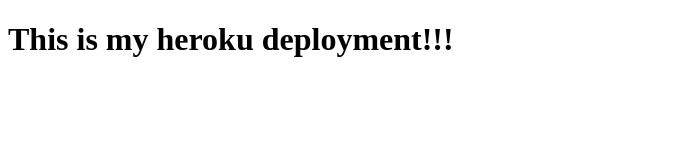
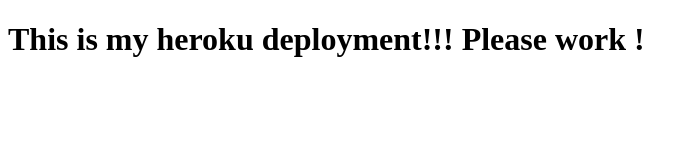
Before and after one commit to Aaron99G/f9-deployment-demo, a website: page index.html in a window 1280 px wide. Shown: the whole page, without its empty margins (0-697 px from the left). Drawn offline with Linux system fonts and the light colour scheme.

Commit message:
Second Commit

```diff
--- a/index.html
+++ b/index.html
@@ -7,6 +7,6 @@
   <title>Heroku Test</title>
 </head>
 <body>
-  <h1>This is my heroku deployment!!!</h1>
+  <h1>This is my heroku deployment!!! Please work !</h1>
 </body>
 </html>
```
Also changed, not shown: 1 other file.
